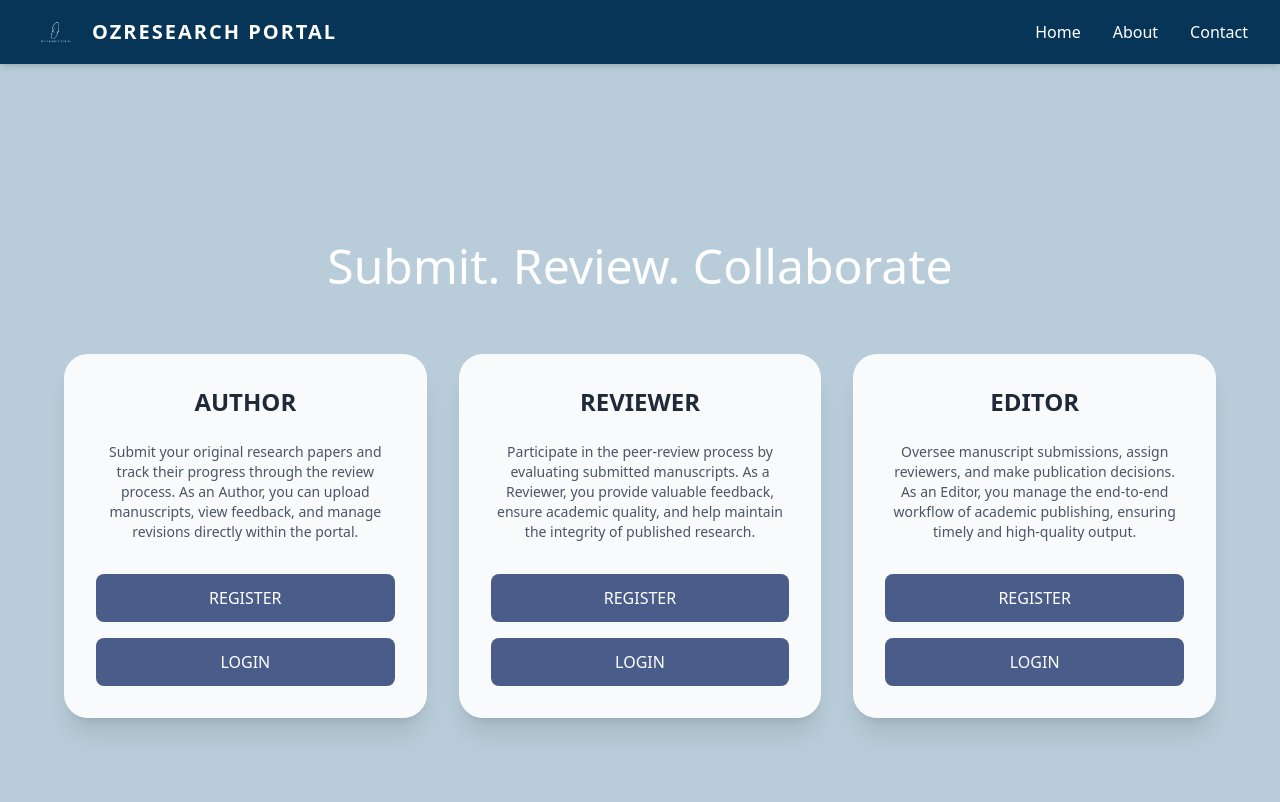
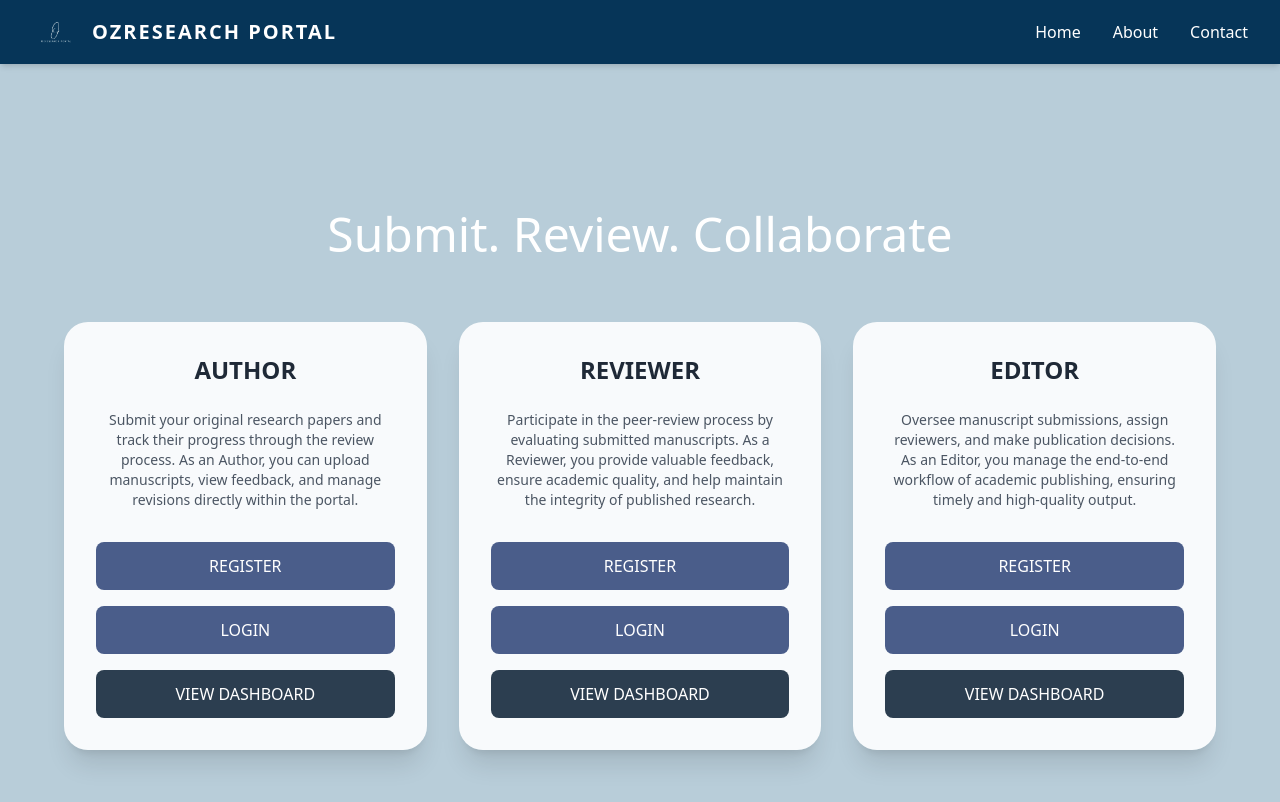
Before and after one commit to beneetta/ozresearch, a React (Vite) app: page / in a window 1280 px wide. Shown: the top 802 px of the page. Built offline with nearby package versions, Linux system fonts and the light colour scheme.

Commit message:
feat: redirection fix

```diff
--- a/src/pages/Home.tsx
+++ b/src/pages/Home.tsx
@@ -28,6 +28,9 @@ const Home: React.FC = () => {
               <Link to="/login?role=author" className="block w-full bg-[#4A5D8A] text-white py-3 px-6 rounded-lg font-medium hover:bg-[#3A4D7A] transition-colors duration-200">
                 LOGIN
               </Link>
+              <Link to="/author/dashboard" className="block w-full bg-[#2C3E50] text-white py-3 px-6 rounded-lg font-medium hover:bg-[#1A2C3E] transition-colors duration-200">
+                VIEW DASHBOARD
+              </Link>
             </div>
           </div>
 
@@ -43,6 +46,9 @@ const Home: React.FC = () => {
               </Link>
               <Link to="/login?role=reviewer" className="block w-full bg-[#4A5D8A] text-white py-3 px-6 rounded-lg font-medium hover:bg-[#3A4D7A] transition-colors duration-200">
                 LOGIN
+              </Link>
+              <Link to="/reviewer/dashboard" className="block w-full bg-[#2C3E50] text-white py-3 px-6 rounded-lg font-medium hover:bg-[#1A2C3E] transition-colors duration-200">
+                VIEW DASHBOARD
               </Link>
             </div>
           </div>
@@ -60,6 +66,9 @@ const Home: React.FC = () => {
               <Link to="/login?role=editor" className="block w-full bg-[#4A5D8A] text-white py-3 px-6 rounded-lg font-medium hover:bg-[#3A4D7A] transition-colors duration-200">
                 LOGIN
               </Link>
+              <Link to="/editor/dashboard" className="block w-full bg-[#2C3E50] text-white py-3 px-6 rounded-lg font-medium hover:bg-[#1A2C3E] transition-colors duration-200">
+                VIEW DASHBOARD
+              </Link>
             </div>
           </div>
         </div>
```
